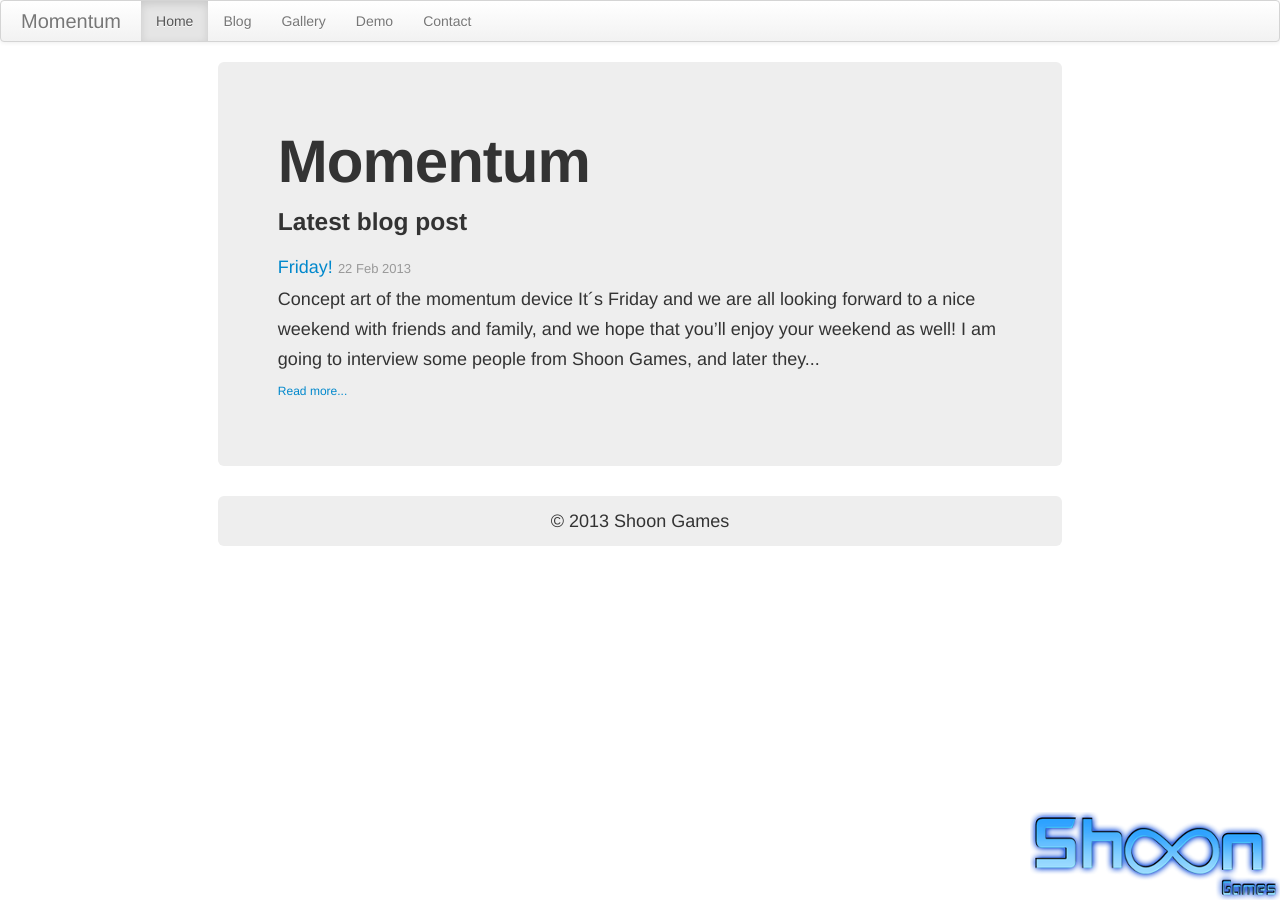
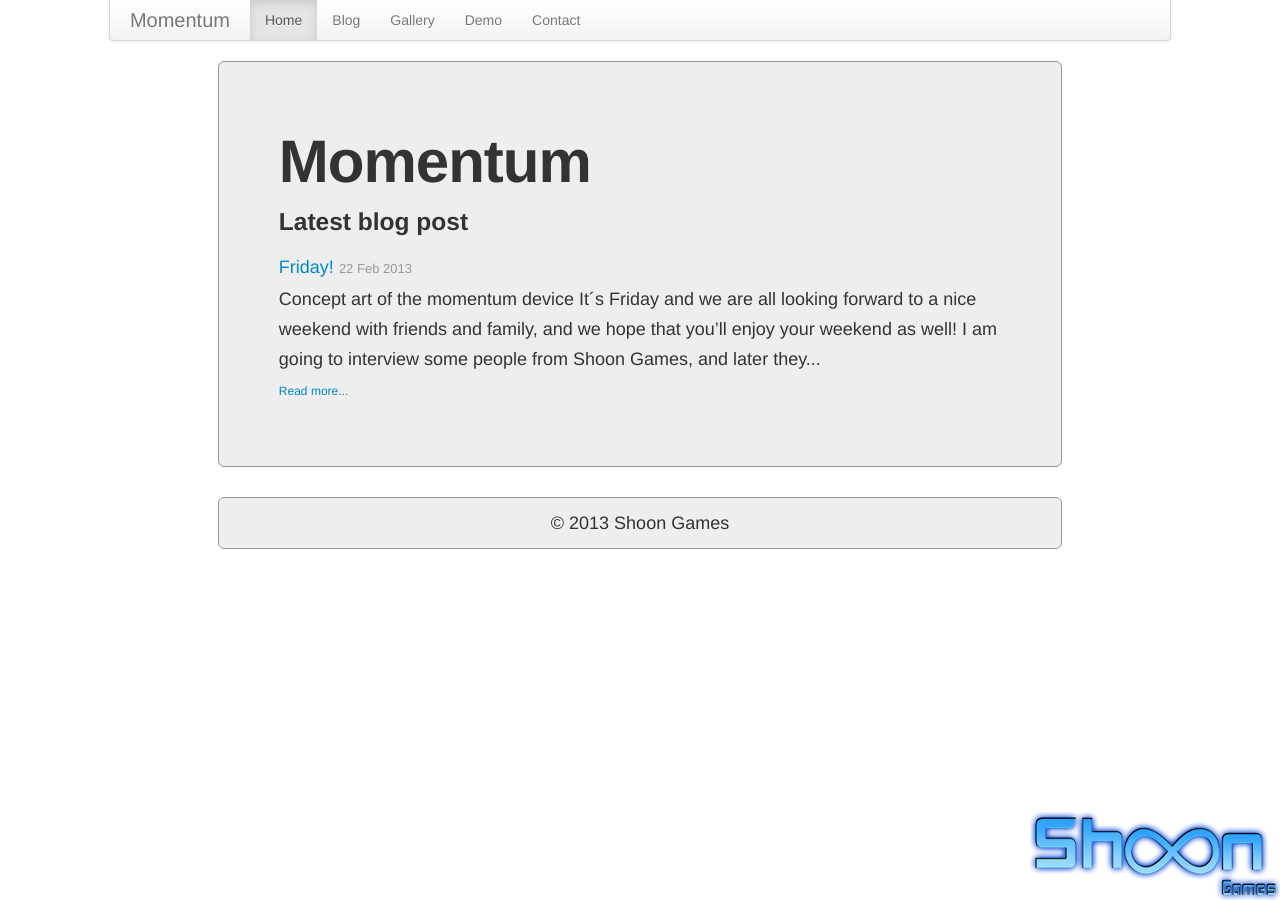
Before and after one commit to TATDK/MomentumWebsite, a Jekyll site: the page built from index.html, in a window 1280 px wide. Built offline with Jekyll 4.4.1, drawn with Linux system fonts in a browser that asks for light colours.

Commit message:
Design changes

```diff
--- a/_includes/footer.html
+++ b/_includes/footer.html
@@ -1 +1,2 @@
-&copy; 2013 Shoon Games
+&copy; 2013 Shoon Games<br />
+<div class="fb-like" data-href="https://www.facebook.com/MomentumGameProject" data-send="false" data-width="450" data-show-faces="false"></div>
--- a/_includes/header.html
+++ b/_includes/header.html
@@ -22,3 +22,13 @@
     <link rel="stylesheet" type="text/css" media="screen" href="/stylesheets/bootstrap.min.css" />
     {% for css in page.stylesheets %}<link rel="stylesheet" type="text/css" media="screen" href="/stylesheets/{{ css }}.css" />
     {% endfor %}
+    <div id="fb-root"></div>
+    <script type="text/javascript">
+    (function(d, s, id) {
+      var js, fjs = d.getElementsByTagName(s)[0];
+      if (d.getElementById(id)) return;
+      js = d.createElement(s); js.id = id;
+      js.src = "//connect.facebook.net/da_DK/all.js#xfbml=1&appId=169786276505949";
+      fjs.parentNode.insertBefore(js, fjs);
+    }(document, 'script', 'facebook-jssdk'));
+    </script>
--- a/_layouts/default.html
+++ b/_layouts/default.html
@@ -5,8 +5,8 @@
 </head>
 
 <body>
-    {% include menu.html %}
     <div class="row-fluid">
+        <div class="span10 offset1">{% include menu.html %}</div>
         <div class="span8 offset2 hero-unit">{{ content }}</div>
     </div>
     <div class="row-fluid">
--- a/stylesheets/stylesheet.css
+++ b/stylesheets/stylesheet.css
@@ -19,6 +19,10 @@
 }
 div#gallery a:hover {
     opacity: 1;
+}
+div#gallery img {
+    max-width: none;
+    width: 300px;
 }
 div#footer {
     padding: 10px;
@@ -44,3 +48,6 @@
 .normal-lines {
     line-height: normal;
 }
+.hero-unit {
+    border: thin solid #999;
+}
```
Also changed, not shown: _includes/menu.html (indentation only), stylesheets/bootstrap.min.css.
